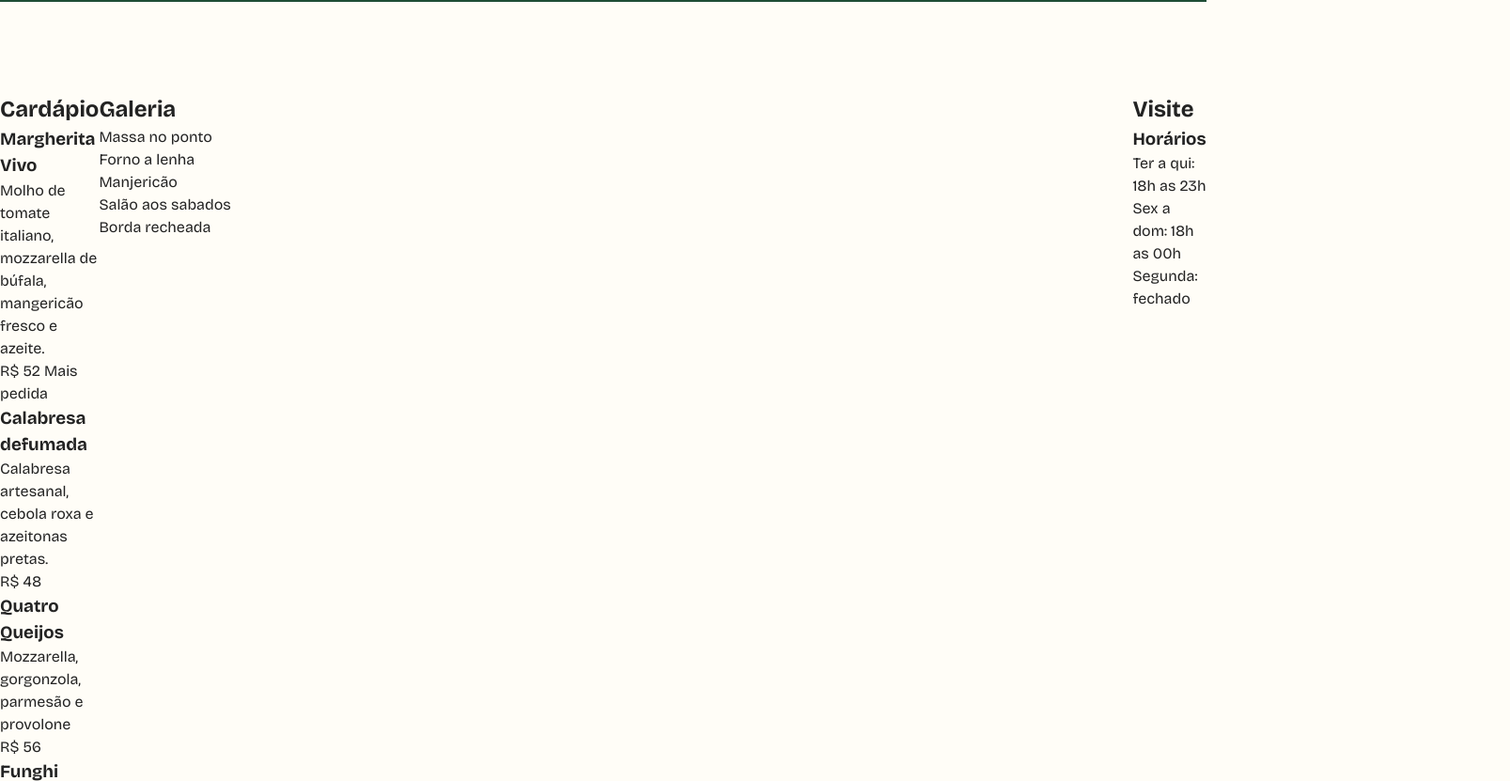
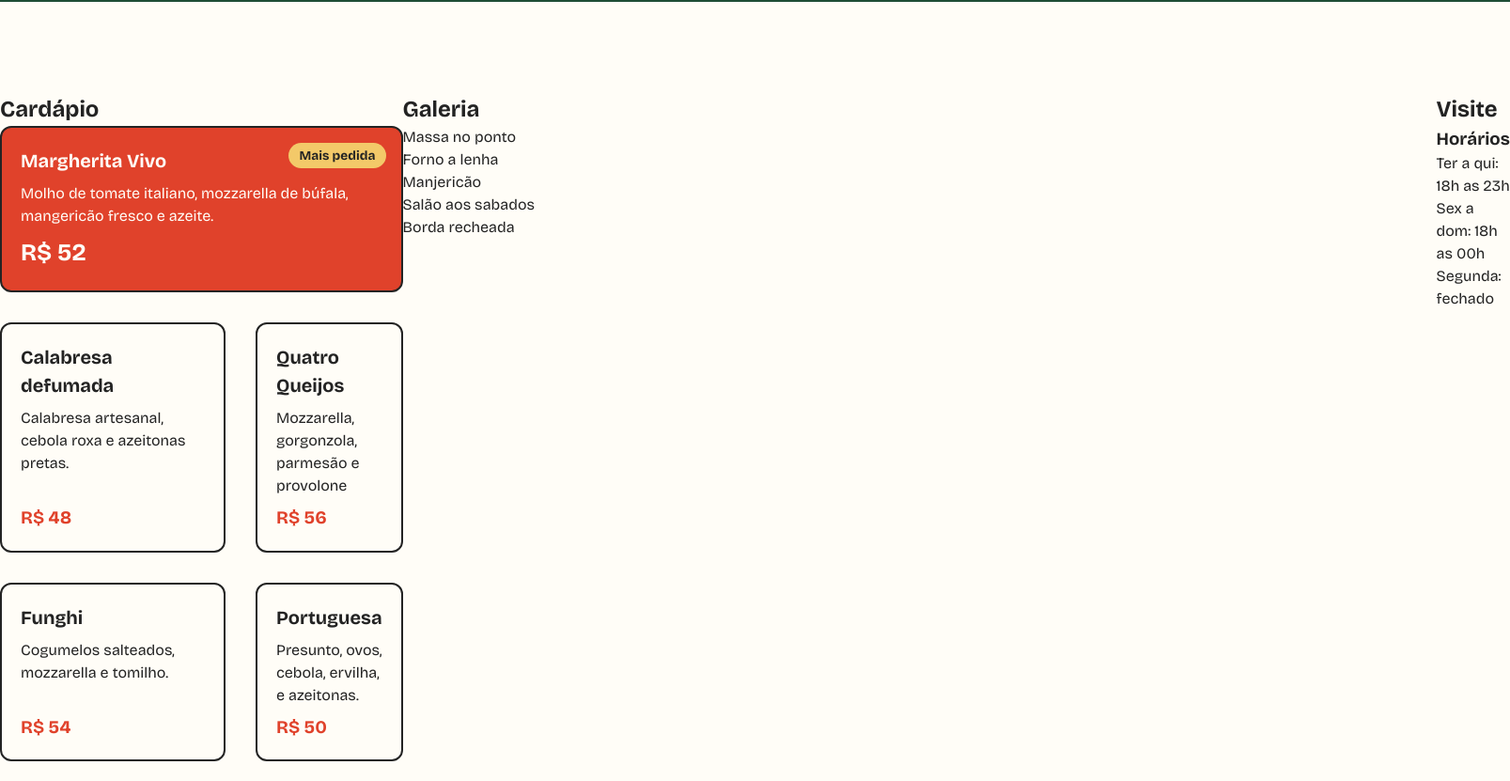
Before and after one commit to Emanuelzin461/PW-1, a plain HTML site: page Grid/index.html in a window 1280 px wide. Shown: the part 740-1571 px from the top of the page at 94% size, 1607 px wide, since content can reach past the window. Drawn offline with nearby package versions, Linux system fonts and the light colour scheme; files that its build step writes are made by us from their sources.

Commit message:
Add files via upload

```diff
--- a/Grid/Grid/style.css
+++ b/Grid/Grid/style.css
@@ -87,5 +87,49 @@ body {
     aspect-ratio: 1;
     border-radius: 50%;
     background:
-    radial-gradient(circle at 30% 35%, var(--tomate) 0 7%, transparent 8%)
+    radial-gradient(circle at 30% 35%, var(--tomate) 0 7%, transparent 8%),
+    radial-gradient(circle at 65% 30%, var(--tomate) 0 7%, transparent 8%),
+    radial-gradient(circle at 50% 62%, var(--tomate) 0 7%, transparent 8%),
+    radial-gradient(circle at 28% 68%, #2f7a47 0 4%, transparent 5%),
+    radial-gradient(circle at 72% 66%, #2f7a47 0 4%, transparent 5%),
+    radial-gradient(circle, #fff3d6 0 62%, #d9462e 63% 82%, var(--massa) 83%);
+  box-shadow: 0 0 0 10px var(--massa);
 }
+.título-secao {
+    font-size: clamp(1.6rem, 4vw, 2.4rem);
+    font-weight: 800;
+    margin-bottom: 1.5rem;
+    color: var(--manjericao);
+}
+.cardapio_lista {
+    display: grid;
+    grid-template-columns: repeat(auto-fit, minmax(240px, 1fr));
+    gap: var(--espaço);
+}
+.item {
+    display: grid;
+    grid-template-rows: auto 1fr auto;
+    gap: 0.5rem;
+    padding: 1.25rem;
+    border: 2px solid var(--carvao);
+    border-radius: 12px;
+    position: relative;
+}
+.item h3 {font-size: 1.25rem;}
+.preco {font-weight: 800; color:var(--tomate); font-size: 1.2rem;}
+.item--destaque {
+    grid-column: span 2;
+    background: var(--tomate);
+    color: var(--branco);
+}
+.item--destaque .preco {color: var(--branco); font-size: 1.6rem;}
+.selo {
+    position: absolute;
+    top: 1rem; right: 1rem;
+    background: var(--massa);
+    color: var(--carvao);
+    font-weight: 700;
+    font-size: 0.85rem;
+    padding: 0.2rem 0.7rem;
+    border-radius: 999px;
+}
```
